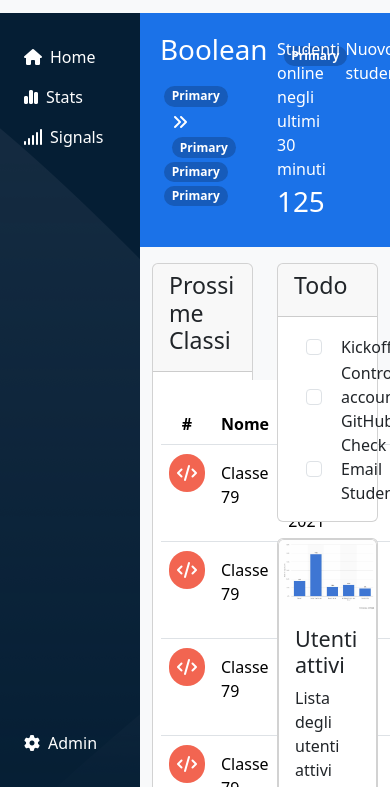
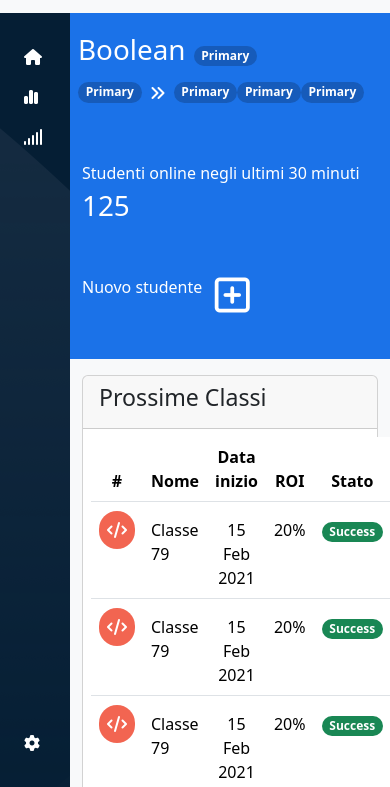
Before and after one commit to FrancescoCauzzi/html-css-bootstrap-dashboard, a plain HTML site: page index.html in a window 390 px wide. Shown: the part 57-844 px from the top of the page. Drawn offline with nearby package versions, Linux system fonts and the light colour scheme.

Commit message:
feat: paddings fixed

```diff
--- a/css/style.css
+++ b/css/style.css
@@ -149,3 +149,23 @@ a {
 
 /* todo */
 /* my-container-page */
+
+@media screen and (max-width: 991px) {
+  .__my-navbar-left{
+    width: 70px;
+
+
+  }
+
+  .__my-navbar-left .__my-navbar-left-links .__link .__link-description, .__my-navbar-left .__my-navbar-left-settings .__link .__link-description {
+    display: none;
+
+
+  }
+
+  .__my-container-page{
+    width: calc(100% - 70px);
+
+  }
+
+}
--- a/index.html
+++ b/index.html
@@ -120,14 +120,14 @@
     <div class="__my-container-page">
       <nav class="__nav-page-inner overflow-hidden mb-3">
         <div class=" text-start">
-          <div class="row px-0">
-            <div class="col-6">
-              <div class="p-1">
-                <div class="_div-piano-blaze d-flex align-items-baseline">
-                  <h1 class="text-white m-3">Boolean</h1>
+          <div class="row row-cols-1 row-cols-md-3 row-cols-lg-3 ">
+            <div class="col col-md-4 col-lg-6 py-3">
+              <div>
+                <div class="_div-piano-blaze d-flex align-items-baseline py-1">
+                  <h1 class="text-white px-2">Boolean</h1>
                   <a href=""><span class="badge rounded-pill ">Primary</span></a>
                 </div>
-                <div aria-label="breadcrumb" class="d-flex px-3">
+                <div aria-label="breadcrumb" class="d-flex px-1 ">
                   <ol class="breadcrumb d-flex mx-1">
                     <li class="breadcrumb-item "><a href="#"><span class="badge rounded-pill ">Primary</span></a>
                     </li>
@@ -142,15 +142,9 @@
                   </ol>
 
                 </div>
-
-
-
-
-
-
               </div>
             </div>
-            <div class="col-3">
+            <div class="col col-md-4 col-lg-3 px-4">
               <div class="py-4 d-flex justify-content-center flex-column">
                 <div class="__students-online">
                   <span class="fw-medium text-white">Studenti online negli ultimi 30 minuti</span>
@@ -163,7 +157,7 @@
 
               </div>
             </div>
-            <div class="col-3">
+            <div class="col col-md-4 col-lg-3 px-4">
               <div class="py-4 d-flex">
                 <div class="__add-student ">
                   <span class="fw-medium text-white">Nuovo studente</span>
@@ -318,7 +312,7 @@
 
       </nav>
       <div class="container-fluid ">
-        <div class="row row-cols-2">
+        <div class="row row-cols-1 row-cols-lg-2">
           <div class="col __faq-&-classes">
             <div class="card mb-3">
               <div class="card-header ">
```
